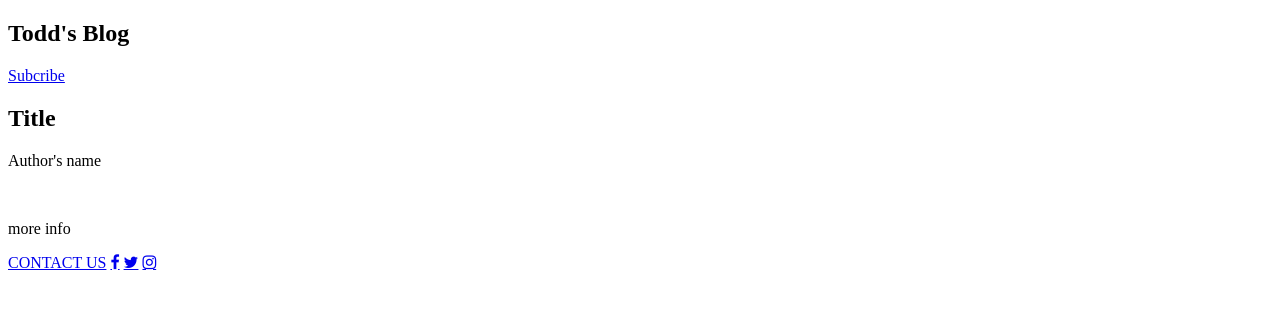
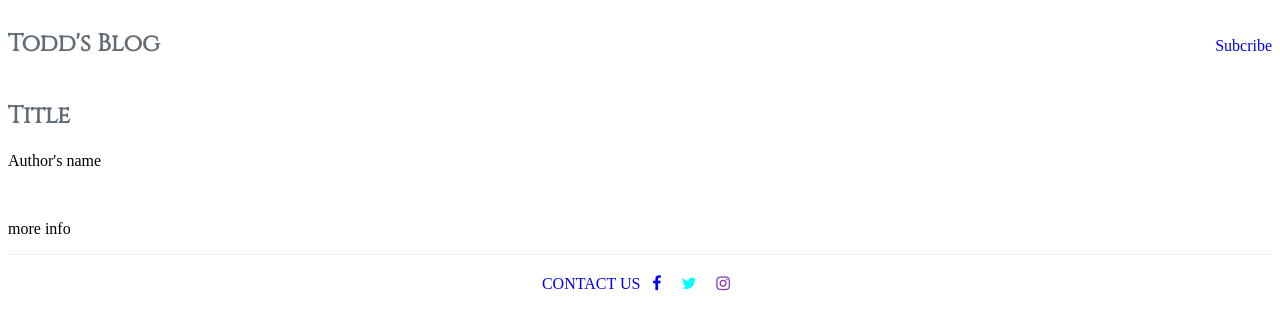
Before and after one commit to toddbascombe/Blog, a plain HTML site: page ai.html in a window 1280 px wide. Drawn offline with Linux system fonts and the light colour scheme.

Commit message:
started ai.html

```diff
--- a/ai.html
+++ b/ai.html
@@ -4,11 +4,12 @@
 <head>
     <title> Todd's Blog</title>
     <meta name="viewport" content="width=device-width, initial-scale=1.0">
-    <link rel="stylesheet" href="stylesheets/article.css">
+    <link rel="stylesheet" href="stylesheets/article.css" as="style">
     <link href="https://fonts.googleapis.com/icon?family=Material+Icons" rel="stylesheet">
     <link href="https://fonts.googleapis.com/css?family=Cinzel&display=swap" rel="stylesheet">
     <link href="https://fonts.googleapis.com/css?family=Montserrat&display=swap" rel="stylesheet">
     <link rel="stylesheet" href="https://cdnjs.cloudflare.com/ajax/libs/font-awesome/4.7.0/css/font-awesome.min.css">
+    <link rel="stylesheet" href="stylesheets/index.css">
 </head>
 
 <body>
--- a/stylesheets/index.css
+++ b/stylesheets/index.css
@@ -196,12 +196,6 @@ a {
 }
 
 @media (min-width: 900px) {
-    .container {
-        display: grid;
-        grid-template-columns: 1fr;
-        grid-template-rows: 1fr, 4fr, 5fr, 1fr;
-        grid-template-areas: "hd" "jb" "md" "ar" "ft";
-    }
     .post-articles {
         justify-content: normal;
         align-items: inherit;
```
